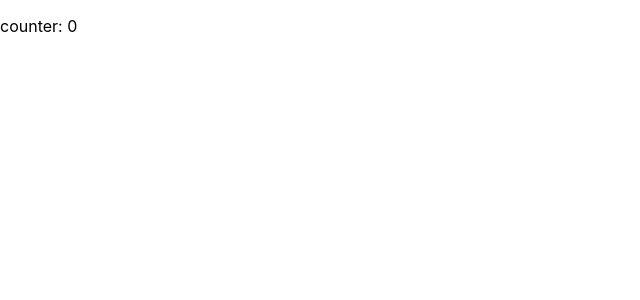
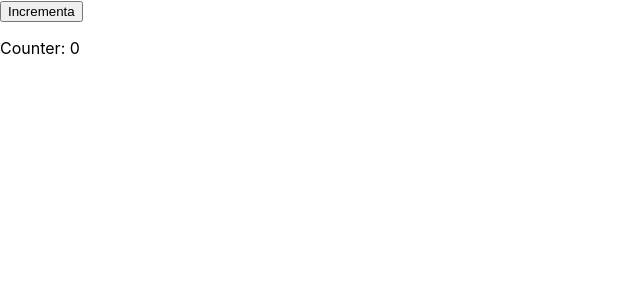
Before and after one commit to mirko77-web/esercizi-react-, a React (Create React App) app in the folder esercizi-react/esercizi-react/: page / in a window 1280 px wide. Shown: the top 300 px of the page, without its empty margins (0-640 px from the left). Built offline with nearby package versions, Linux system fonts and the light colour scheme.

Commit message:
incrementa contatore

```diff
--- a/esercizi-react/esercizi-react/src/App.jsx
+++ b/esercizi-react/esercizi-react/src/App.jsx
@@ -1,4 +1,4 @@
-import { useState } from 'react';
+/* import { useState } from 'react';
 import React from 'react';
 
 const App = () => {
@@ -14,4 +14,28 @@ const App = () => {
 }
 
 
-export default App
+export default App */
+
+//esercizio 3//
+
+import { useState } from 'react';
+import React from 'react';
+
+const App = () => {
+  const [counter, setCounter] = useState(0);
+
+  const handleClickButton = () => {
+    setCounter((_counter) => _counter + 1);
+  };
+
+  return (
+    <div>
+      <button onClick={handleClickButton}>Incrementa</button>
+      <p>
+        Counter: {counter}
+      </p>
+    </div>
+  );
+};
+
+export default App;
--- a/package.json
+++ b/package.json
@@ -1,6 +1,8 @@
 {
   "dependencies": {
     "@reduxjs/toolkit": "^2.7.0",
+    "react": "^19.1.0",
+    "react-dom": "^19.1.0",
     "react-redux": "^9.2.0",
     "react-router-dom": "^7.5.2"
   }
```
Also changed, not shown: 1 other file (tests, documents, lock files or other folders).
